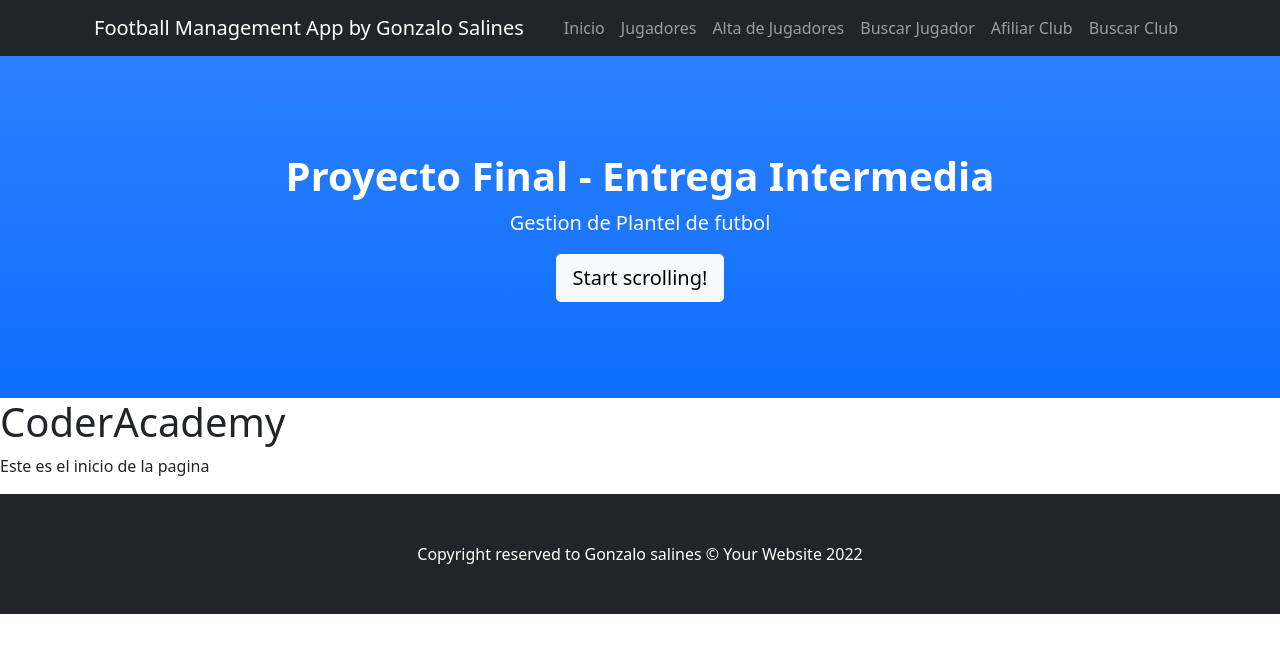
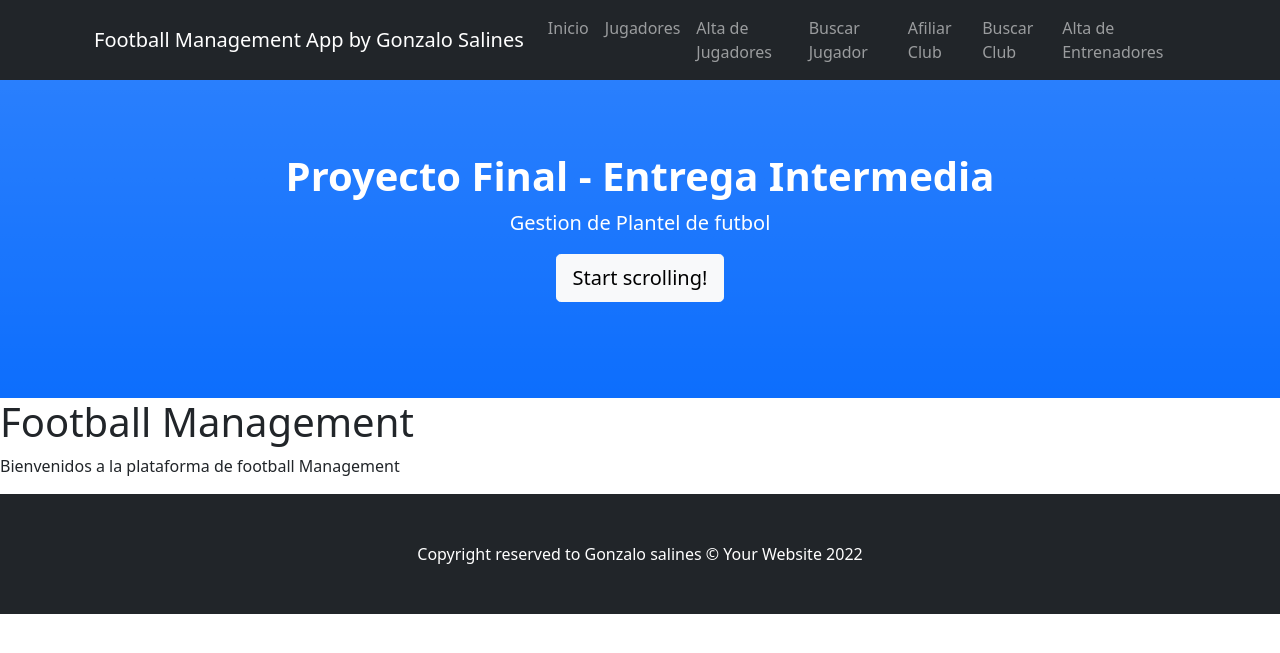
Before and after one commit to gonzalosalines/EntregaIntermediaGonzaloSalines, a Django app: page /coder/inicio/ in a window 1280 px wide. Shown: the top 653 px of the page. Run offline with Django 4.2, Linux system fonts and the light colour scheme; some libraries are stand-ins or nearby versions.

Commit message:
FORM Entrenador + view

```diff
--- a/ProyectoFinal/templates/ProyectoFinal/base.html
+++ b/ProyectoFinal/templates/ProyectoFinal/base.html
@@ -26,6 +26,7 @@
                         <li class="nav-item"><a class="nav-link" href="{% url 'coder-jugadores-buscar' %}"> Buscar Jugador </a></li>
                         <li class="nav-item"><a class="nav-link" href="{% url 'coder-equipo-crear' %}"> Afiliar Club </a></li>
                         <li class="nav-item"><a class="nav-link" href="{% url 'coder-equipo-buscar' %}"> Buscar Club </a></li>
+                        <li class="nav-item"><a class="nav-link" href="{% url 'coder-entrenadores-crear' %}"> Alta de Entrenadores</a></li>
                     </ul>
                 </div>
             </div>
--- a/ProyectoFinal/templates/ProyectoFinal/index.html
+++ b/ProyectoFinal/templates/ProyectoFinal/index.html
@@ -2,6 +2,6 @@
 
 
 {% block contenido %}
-<h1>CoderAcademy</h1>
-<p>Este es el inicio de la pagina</p>
+<h1>Football Management</h1>
+<p>Bienvenidos a la plataforma de football Management</p>
 {% endblock %}
--- a/ProyectoFinal/urls.py
+++ b/ProyectoFinal/urls.py
@@ -10,4 +10,5 @@ urlpatterns = [
     path("busqueda_jugador.html/", buscar_jugadores, name="coder-jugadores-buscar"),
     path("equipo_formulario/", creacion_equipo, name="coder-equipo-crear"),
     path("busqueda_equipos.html/", buscar_equipo, name="coder-equipo-buscar"),
+    path("entrenador_formulario/", creacion_entrenadores, name="coder-entrenadores-crear"),
 ]
--- a/ProyectoFinal/views.py
+++ b/ProyectoFinal/views.py
@@ -71,3 +71,19 @@ def buscar_equipo(request):
         return render(request, "ProyectoFinal/busqueda_equipos.html", {"listado_equipos": equipos})
 
     return render(request, "ProyectoFinal/busqueda_equipos.html", {"listado_equipos": []})
+
+def creacion_entrenadores(request):
+
+    if request.method == "POST":
+        formulario = EntrenadorFormulario(request.POST)
+
+        if formulario.is_valid():
+            # Accedemos al diccionario que contiene
+            # la informacion del formulario
+            data = formulario.cleaned_data
+
+            entrenador = Entrenador(nombre=data["nombre"], apellido=data["apellido"], email=data["email"])
+            entrenador.save()
+
+    formulario = JugadorFormulario()
+    return render(request, "ProyectoFinal/entrenador_formulario.html", {"formulario": formulario})
```
Also changed, not shown: ProyectoFinal/templates/ProyectoFinal/entrenador_formulario.html (added, +14 -0 lines).
